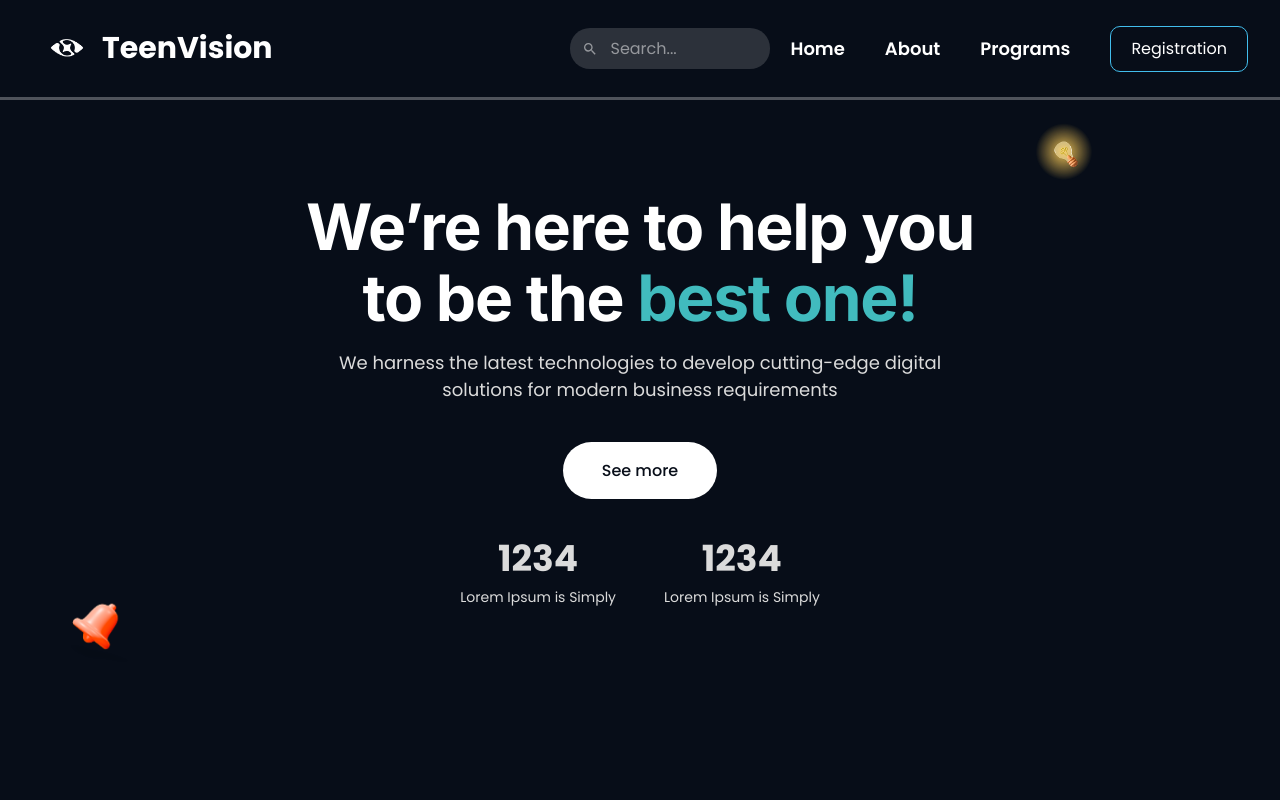
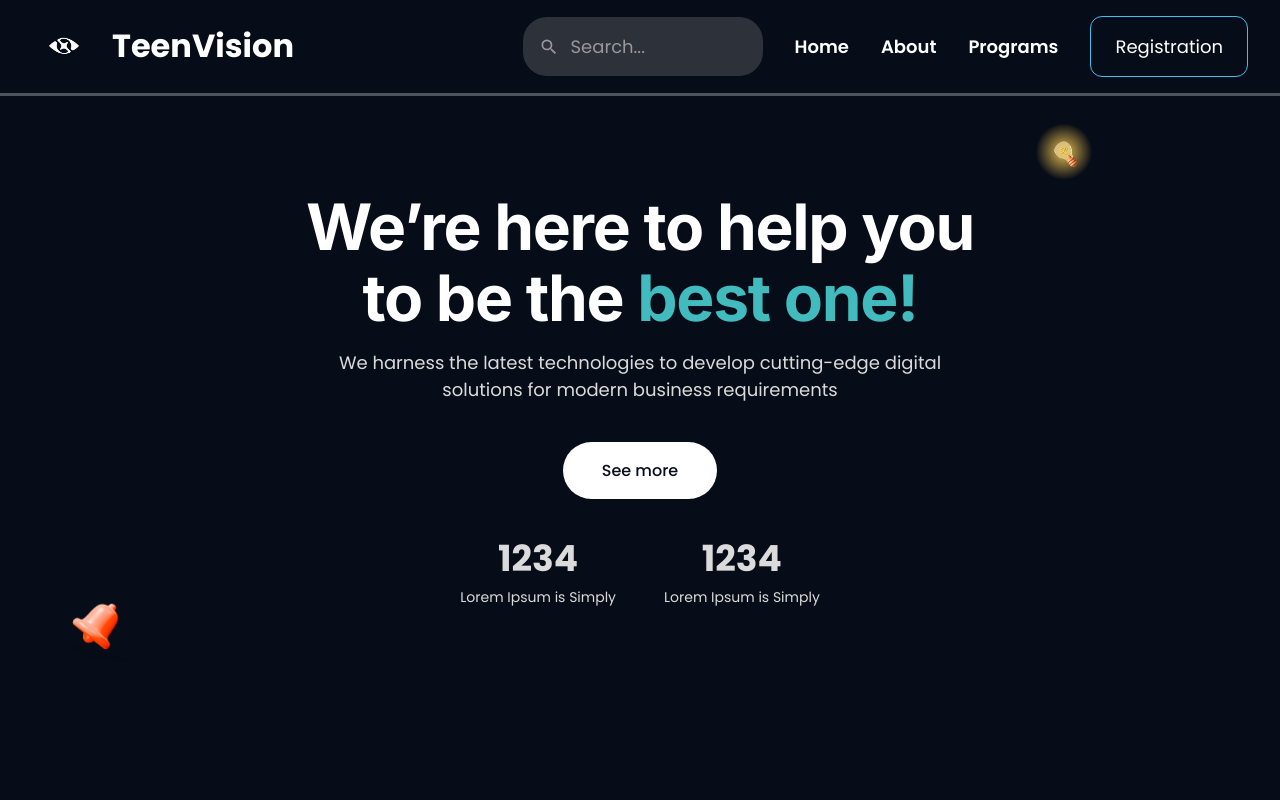
Before and after one commit to Akbarshoh404/TeenVision, a React (Create React App) app: page / in a window 1280 px wide. Shown: the top 800 px of the page. Built offline with nearby package versions, Linux system fonts and the light colour scheme; no server answers; a web font is replaced by a local one.

Commit message:
navbar fix

```diff
--- a/src/Layoutes/Navbar/index.jsx
+++ b/src/Layoutes/Navbar/index.jsx
@@ -1,9 +1,8 @@
-// LandingNavbar.jsx
 import React, { useState } from "react";
 import styles from "./style.module.scss";
 import logo from "../../Components/icons/logo.png";
 import { useNavigate } from "react-router";
-import { ReactComponent as SearchIcon } from "../../Components/icons/search-icon.svg"; // You'll need to add this SVG
+import { ReactComponent as SearchIcon } from "../../Components/icons/search-icon.svg";
 
 const LandingNavbar = () => {
   const navigate = useNavigate();
@@ -16,7 +15,10 @@ const LandingNavbar = () => {
 
   const goToSearchDestination = () => {
     const isAuthenticated = !!localStorage.getItem("access_token");
-    navigate(isAuthenticated ? "/dashboard/home" : "/login");
+    const user = JSON.parse(localStorage.getItem("user"));
+    navigate(
+      user ? "/dashboard/home" : isAuthenticated ? "/dashboard/home" : "/login"
+    );
   };
 
   const handleSearch = (e) => {
--- a/src/Layoutes/Navbar/style.module.scss
+++ b/src/Layoutes/Navbar/style.module.scss
@@ -8,18 +8,21 @@
 
 .navbar {
   width: 100%;
-  height: 100px;
+  height: clamp(5rem, 10vw, 6rem); /* Increased height */
   background: #070d18;
   color: white !important;
   border-bottom: 3px solid #ffffff4a;
   position: fixed;
+  top: 0;
   z-index: 1000;
 }
 
 .container {
   height: 100%;
-  width: 95%;
-  margin: auto;
+  width: 100%;
+  max-width: 1600px; /* Increased max-width for larger screens */
+  margin: 0 auto;
+  padding: 0 clamp(1.5rem, 3vw, 2rem); /* Increased padding */
   display: flex;
   justify-content: space-between;
   align-items: center;
@@ -30,18 +33,19 @@
   display: flex;
   align-items: center;
   cursor: pointer;
+  gap: clamp(0.75rem, 1.5vw, 1rem); /* Increased gap */
 
   p {
     font-family: Poppins, sans-serif;
     font-weight: 700;
-    font-size: 30px;
-    line-height: 45px;
+    font-size: clamp(1.5rem, 3.5vw, 2rem); /* Increased font size */
+    line-height: 1.2;
     white-space: nowrap;
     color: #ffffff;
   }
 
   img {
-    width: 70px;
+    width: clamp(3rem, 7vw, 4rem); /* Increased logo size */
   }
 }
 
@@ -50,15 +54,15 @@
   background: none;
   border: none;
   cursor: pointer;
-  padding: 10px;
+  padding: clamp(0.75rem, 2vw, 1rem); /* Increased padding */
   z-index: 1001;
 
   span {
     display: block;
-    width: 25px;
-    height: 3px;
+    width: clamp(1.25rem, 3vw, 1.5rem); /* Increased hamburger lines */
+    height: 4px; /* Thicker lines */
     background: white;
-    margin: 5px 0;
+    margin: clamp(0.25rem, 0.75vw, 0.375rem) 0;
     transition: all 0.3s ease-in-out;
   }
 }
@@ -67,7 +71,7 @@
   display: flex;
   align-items: center;
   justify-content: flex-end;
-  gap: 20px;
+  gap: clamp(1.5rem, 3vw, 2rem); /* Increased gap */
   flex: 1;
 }
 
@@ -75,27 +79,34 @@
   position: relative;
 
   input {
-    padding: 8px 12px 8px 40px;
-    border-radius: 20px;
+    padding: clamp(0.75rem, 1.5vw, 1rem) clamp(1rem, 2vw, 1.25rem)
+      clamp(0.75rem, 1.5vw, 1rem) clamp(2.5rem, 5vw, 3rem); /* Increased padding */
+    border-radius: 1.5rem; /* Larger border radius */
     background: #2c313a;
     border: none;
     color: white;
     font-family: Poppins, sans-serif;
-    font-size: 16px;
-    width: 200px;
+    font-size: clamp(1rem, 2vw, 1.125rem); /* Increased font size */
+    width: clamp(12rem, 25vw, 15rem); /* Increased width */
+    transition: all 0.3s ease;
 
     &::placeholder {
       color: #ffffff80;
+    }
+
+    &:focus {
+      outline: none;
+      background: #3a404b;
     }
   }
 
   .searchIcon {
     position: absolute;
-    left: 12px;
+    left: clamp(0.75rem, 1.5vw, 1rem); /* Adjusted for larger input */
     top: 50%;
     transform: translateY(-50%);
-    width: 16px;
-    height: 16px;
+    width: clamp(1rem, 2vw, 1.25rem); /* Increased icon size */
+    height: clamp(1rem, 2vw, 1.25rem);
     fill: #ffffff80;
   }
 }
@@ -103,32 +114,32 @@
 .navLinks {
   display: flex;
   align-items: center;
-  gap: 40px;
+  gap: clamp(1.5rem, 3vw, 2rem); /* Increased gap */
 
   a {
     font-family: Poppins, sans-serif;
-    font-weight: 600; /* Bolder weight for emphasis */
-    font-size: 18px; /* Slightly larger text */
-    line-height: 26px;
-    color: #ffffff; /* White for better contrast */
+    font-weight: 600;
+    font-size: clamp(1rem, 2vw, 1.125rem); /* Increased font size */
+    line-height: 1.5;
+    color: #ffffff;
     cursor: pointer;
     position: relative;
-    text-decoration: none; /* Remove default underline */
+    text-decoration: none;
     transition: color 0.3s ease-in-out, transform 0.3s ease-in-out;
     white-space: nowrap;
 
     &:hover {
-      color: #42bdec; /* Bright cyan on hover */
-      transform: translateY(-2px); /* Slight lift effect */
+      color: #42bdec;
+      transform: translateY(-2px);
     }
 
     span {
       display: block;
       position: absolute;
       left: 50%;
-      bottom: -36px;
+      bottom: -0.75rem; /* Adjusted for larger navbar */
       transform: translateX(-50%);
-      width: 0%;
+      width: 0;
       height: 4px;
       background-color: #42bdec;
       border-radius: 1px;
@@ -136,20 +147,20 @@
     }
 
     &:hover span {
-      width: 150%;
+      width: 100%;
     }
   }
 
   button {
     border: 1px solid #42bdec;
-    padding: 10px 20px;
+    padding: clamp(0.75rem, 1.5vw, 1rem) clamp(1.25rem, 2.5vw, 1.5rem); /* Increased padding */
     background: none;
-    border-radius: 10px;
+    border-radius: 0.75rem; /* Larger border radius */
     color: white !important;
     font-family: Poppins, sans-serif;
     font-weight: 400;
-    font-size: 16px;
-    line-height: 24px;
+    font-size: clamp(1rem, 2vw, 1.125rem); /* Increased font size */
+    line-height: 1.5;
     cursor: pointer;
     transition: background 0.3s ease-in-out;
     white-space: nowrap;
@@ -163,8 +174,8 @@
 .drawer {
   position: fixed;
   top: 0;
-  right: -300px;
-  width: 300px;
+  right: -100%;
+  width: clamp(18rem, 60vw, 22rem); /* Increased drawer width */
   height: 100vh;
   background: #070d18;
   transition: right 0.3s ease-in-out;
@@ -176,63 +187,71 @@
 }
 
 .drawerContent {
-  padding: 120px 20px 20px;
+  padding: clamp(7rem, 18vw, 8rem) clamp(1.5rem, 3vw, 2rem)
+    clamp(1.5rem, 3vw, 2rem); /* Increased padding */
   display: flex;
   flex-direction: column;
-  gap: 20px;
+  gap: clamp(1.5rem, 3vw, 2rem); /* Increased gap */
 
   .mobileSearch {
-    margin-bottom: 20px;
+    margin-bottom: clamp(1.5rem, 3vw, 2rem); /* Increased margin */
     position: relative;
 
     input {
-      padding: 8px 12px 8px 40px;
-      border-radius: 20px;
+      padding: clamp(0.75rem, 1.5vw, 1rem) clamp(1rem, 2vw, 1.25rem)
+        clamp(0.75rem, 1.5vw, 1rem) clamp(2.5rem, 5vw, 3rem);
+      border-radius: 1.5rem;
       background: #2c313a;
       border: none;
       color: white;
       font-family: Poppins, sans-serif;
-      font-size: 16px;
+      font-size: clamp(1rem, 2vw, 1.125rem);
       width: 100%;
+      transition: all 0.3s ease;
 
       &::placeholder {
         color: #ffffff80;
+      }
+
+      &:focus {
+        outline: none;
+        background: #3a404b;
       }
     }
 
     .searchIcon {
       position: absolute;
-      left: 12px;
+      left: clamp(0.75rem, 1.5vw, 1rem);
       top: 50%;
       transform: translateY(-50%);
-      width: 16px;
-      height: 16px;
+      width: clamp(1rem, 2vw, 1.25rem);
+      height: clamp(1rem, 2vw, 1.25rem);
       fill: #ffffff80;
     }
   }
 
   p {
     font-family: Poppins, sans-serif;
-    font-weight: 600; /* Bolder weight for emphasis */
-    font-size: 20px; /* Larger text for mobile */
-    line-height: 28px;
-    color: #ffffff; /* White for contrast */
+    font-weight: 600;
+    font-size: clamp(1.125rem, 2.5vw, 1.5rem); /* Increased font size */
+    line-height: 1.5;
+    color: #ffffff;
     cursor: pointer;
     position: relative;
     transition: color 0.3s ease-in-out, transform 0.3s ease-in-out;
     white-space: nowrap;
 
     &:hover {
-      color: #42bdec; /* Bright cyan on hover */
-      transform: translateX(5px); /* Slight slide effect for mobile */
+      color: #42bdec;
+      transform: translateX(5px);
     }
 
     span {
       display: block;
       position: absolute;
       left: 0;
-      bottom: -5px;
-      width: 0%;
+      bottom: -0.375rem;
+      width: 0;
       height: 4px;
       background-color: #42bdec;
       transition: width 0.3s ease-in-out;
@@ -245,14 +264,14 @@
 
   button {
     border: 1px solid #42bdec;
-    padding: 15px 35px;
+    padding: clamp(1rem, 2vw, 1.25rem) clamp(2rem, 4vw, 2.5rem); /* Increased padding */
     background: none;
-    border-radius: 10px;
+    border-radius: 0.75rem;
     color: white !important;
     font-family: Poppins, sans-serif;
     font-weight: 400;
-    font-size: 18px;
-    line-height: 24px;
+    font-size: clamp(1.125rem, 2.5vw, 1.5rem); /* Increased font size */
+    line-height: 1.5;
     cursor: pointer;
     transition: background 0.3s ease-in-out;
     white-space: nowrap;
@@ -263,7 +282,7 @@
   }
 }
 
-@media screen and (max-width: 1200px) {
+@media screen and (max-width: 1024px) {
   .desktopNavigation {
     display: none;
   }
@@ -274,57 +293,81 @@
 
   .logo {
     img {
-      width: 70px;
+      width: clamp(2.5rem, 6vw, 3.5rem);
     }
     p {
-      font-size: 24px;
+      font-size: clamp(1.25rem, 3vw, 1.75rem);
     }
   }
 }
 
-@media screen and (max-width: 1024px) {
-  .navLinks {
-    gap: 20px;
-
-    a {
-      font-size: 16px;
-      line-height: 24px;
-    }
+@media screen and (max-width: 768px) {
+  .navbar {
+    height: clamp(4.5rem, 9vw, 5rem); /* Increased height */
   }
 
-  .searchBar {
-    input {
-      width: 150px;
+  .container {
+    padding: 0 clamp(1rem, 2vw, 1.5rem);
+  }
+
+  .drawer {
+    width: clamp(15rem, 50vw, 18rem);
+  }
+
+  .drawerContent {
+    padding: clamp(6rem, 15vw, 7rem) clamp(1rem, 2vw, 1.5rem)
+      clamp(1rem, 2vw, 1.5rem);
+    gap: clamp(1rem, 2vw, 1.5rem);
+
+    .mobileSearch {
+      margin-bottom: clamp(1rem, 2vw, 1.5rem);
+    }
+
+    p {
+      font-size: clamp(1rem, 2vw, 1.25rem);
+    }
+
+    button {
+      font-size: clamp(1rem, 2vw, 1.125rem);
+      padding: clamp(0.75rem, 1.5vw, 1rem) clamp(1.5rem, 3vw, 2rem);
     }
   }
 }
 
 @media screen and (max-width: 480px) {
+  .navbar {
+    height: clamp(4rem, 8vw, 4.5rem); /* Increased height */
+  }
+
   .logo {
     img {
-      width: 30px;
+      width: clamp(2rem, 5vw, 2.5rem);
     }
     p {
-      font-size: 20px;
+      font-size: clamp(1rem, 2.5vw, 1.5rem);
     }
   }
 
   .drawer {
-    width: 250px;
-    right: -250px;
+    width: clamp(12rem, 45vw, 15rem);
   }
 
   .drawerContent {
-    padding: 100px 15px 15px;
+    padding: clamp(5rem, 12vw, 6rem) clamp(0.75rem, 1.5vw, 1rem)
+      clamp(0.75rem, 1.5vw, 1rem);
+    gap: clamp(0.75rem, 1.5vw, 1rem);
+
+    .mobileSearch {
+      margin-bottom: clamp(0.75rem, 1.5vw, 1rem);
+    }
 
     p {
-      font-size: 18px;
-      line-height: 26px;
+      font-size: clamp(0.875rem, 1.8vw, 1rem);
     }
 
     button {
-      padding: 12px 25px;
-      font-size: 16px;
+      font-size: clamp(0.875rem, 1.8vw, 1rem);
+      padding: clamp(0.5rem, 1vw, 0.75rem) clamp(1rem, 2vw, 1.5rem);
     }
   }
 }
```
